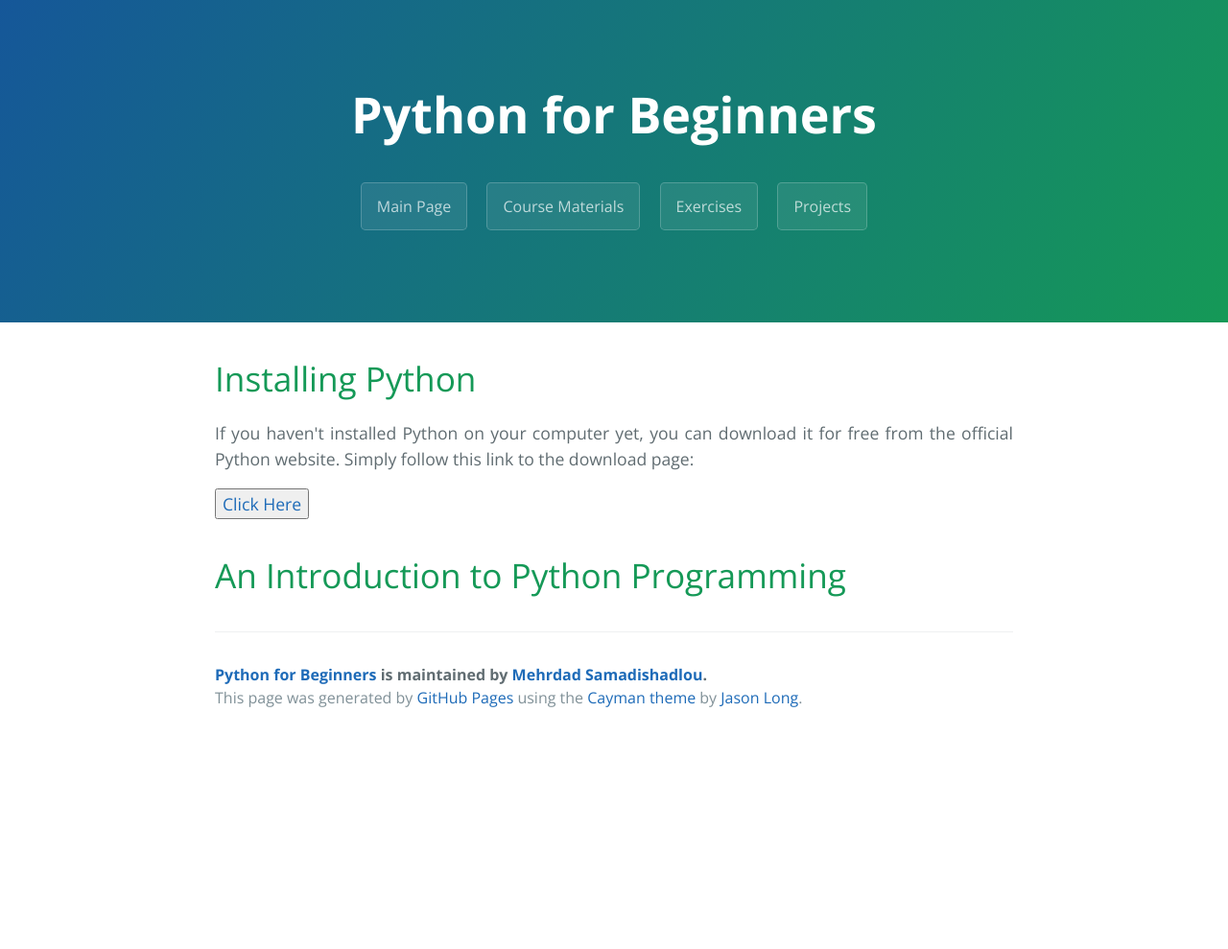
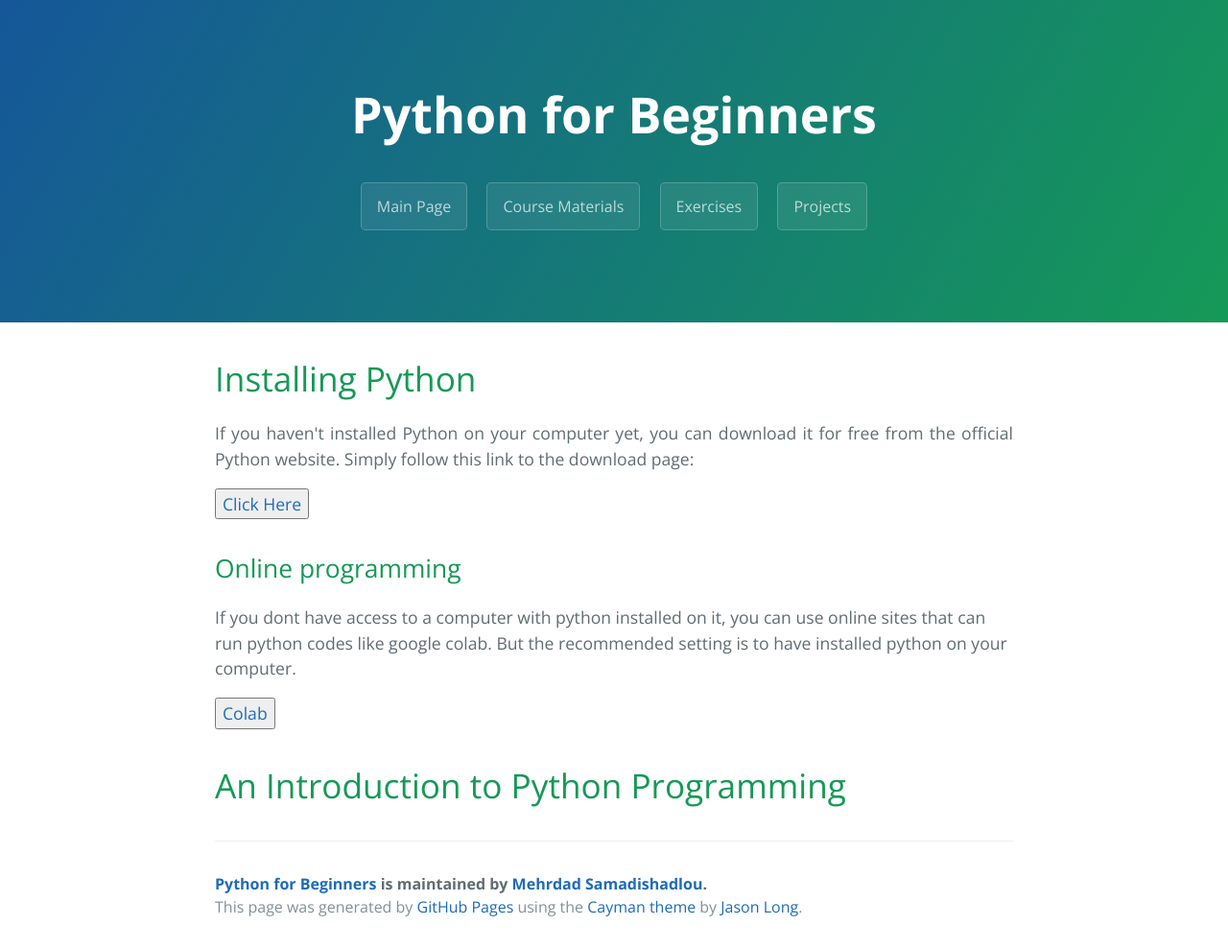
Before and after one commit to MehrdadSamadishadlou/Python_for_Beginners, a Jekyll site: the page built from materials.md, in a window 1280 px wide. Shown: the whole page at 96% size. Built offline with Jekyll 4.4.1, drawn with Linux system fonts in a browser that asks for light colours; before the commit the page ends 900 px from its top, so only the background shows below that.

Commit message:
Update materials.md

```diff
--- a/materials.md
+++ b/materials.md
@@ -13,4 +13,12 @@ If you haven't installed Python on your computer yet, you can download it for fr
 <a href="https://www.python.org/downloads/" target="_blank"><button>Click Here</button></a>
 
 
+## Online programming
+
+If you dont have access to a computer with python installed on it, you can use online sites that can run python codes like google colab. But the recommended setting is to have installed python on your computer.
+
+<a href="https://colab.research.google.com/notebooks/intro.ipynb" target="_blank"><button>Colab</button></a>
+
+
+
 # An Introduction to Python Programming
```
